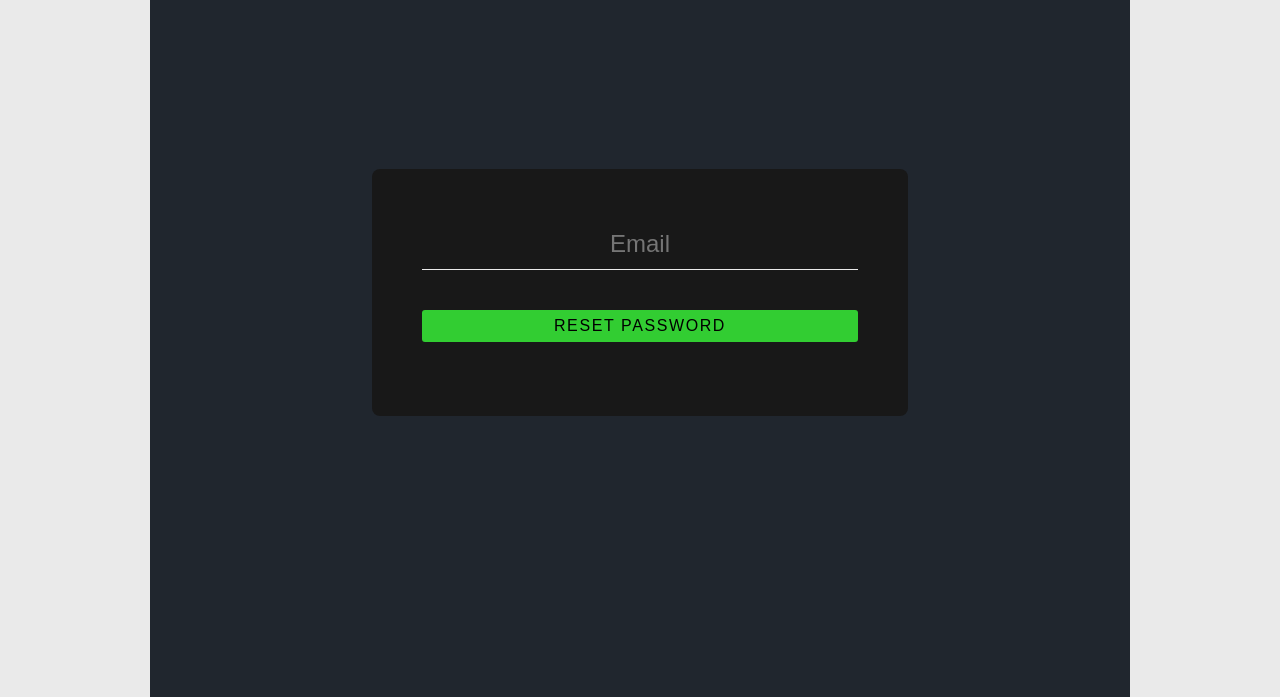
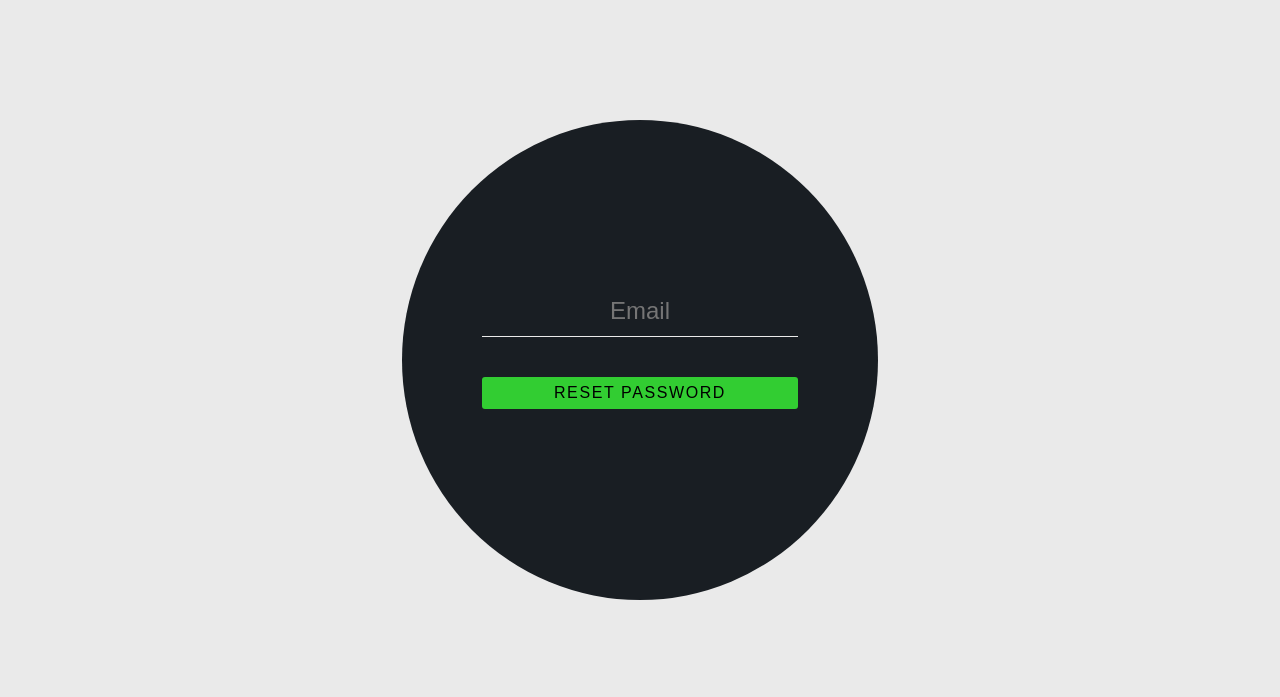
Before and after one commit to aaronkyl/boditraq, a website: page views/reset_password.html in a window 1280 px wide. Shown: the part 103-800 px from the top of the page. Drawn offline with nearby package versions, Linux system fonts and the light colour scheme; files that its build step writes are made by us from their sources; files whose address does not match are found by name.

Commit message:
reset page styling

```diff
--- a/public/style/reset.css
+++ b/public/style/reset.css
@@ -1,6 +1,6 @@
-#block-body {
-    margin: 0 150px;
-    background-color: #20262E;
+body {
+    /*background-color: #25292E;*/
+    background-color: #EAEAEA;
 }
 
 .reset-container {
@@ -8,22 +8,24 @@
     justify-content: center;
     align-items: center;
     width: 100%;
-    height: 80%;
+    height: 100%;
 }
 
 .reset-div {
     display: flex;
     flex-direction: column;
     align-items: center;
-    background-color: #181818;
-    padding: 50px;
-    border-radius: 8px;
+    justify-content: center;
+    background-color: #191e23;
+    padding: 80px;
+    border-radius: 50%;
+    height: 20em;
 }
 
 input {
     display: block;
     margin-bottom: 1em;
-    width: 18em;
+    width: 13em;
 }
 
 button {
--- a/views/reset_password.html
+++ b/views/reset_password.html
@@ -12,7 +12,7 @@
     <div class="reset-container">
         <div class="reset-div">
             <form action="/reset_password" method="POST">
-                <input name="email" placeholder="Email" required>
+                <input name="email" placeholder="Email" autocomplete="off" required>
                 <button type="submit">Reset Password</button>
             </form>
         </div>
```
